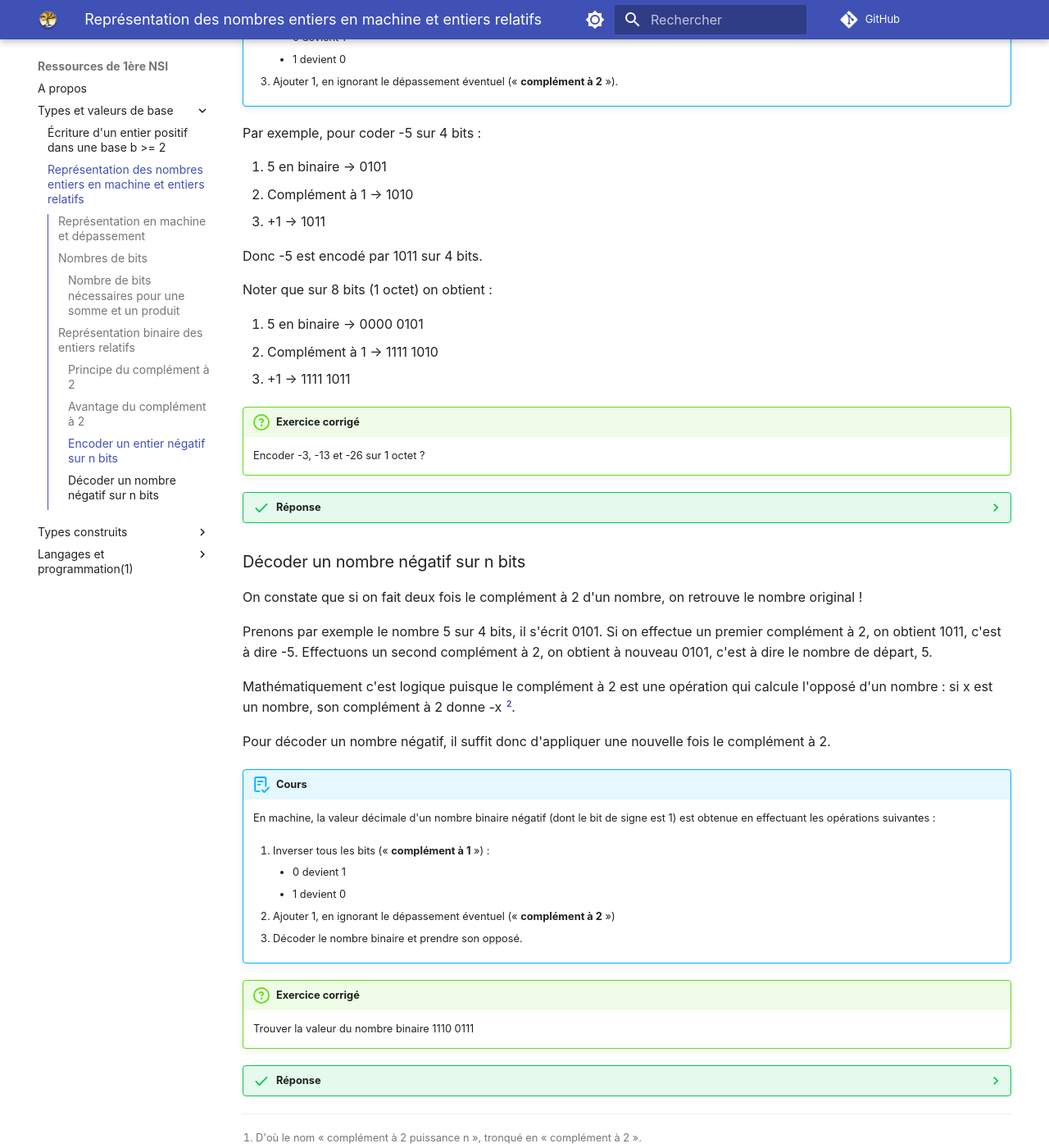
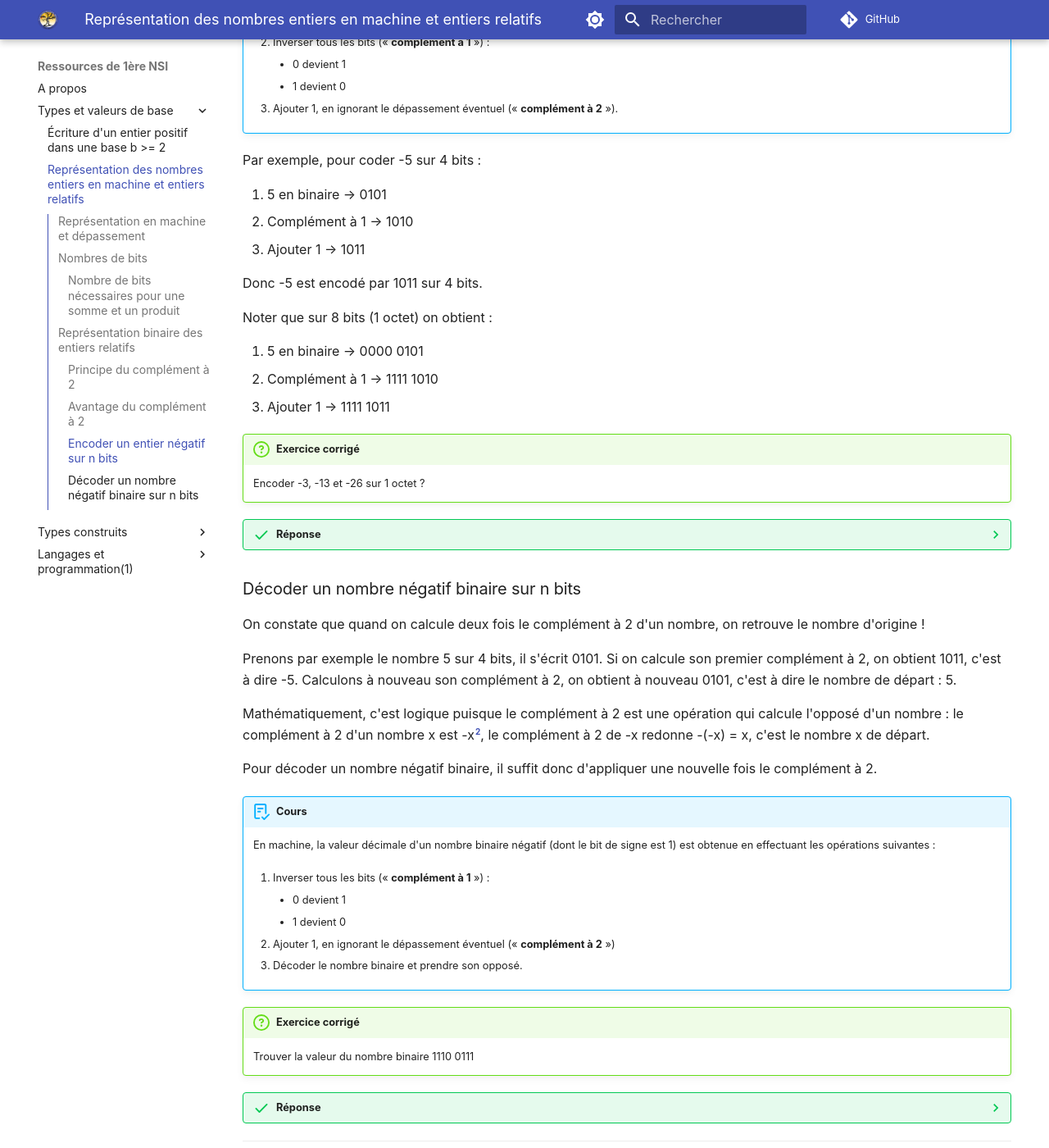
Before and after one commit to eipaca/NSI-1, an MkDocs documentation site: the page built from docs/types-et-valeurs-de-base/2-representation-des-entiers-en-machine-entiers-relatifs.md, in a window 1280 px wide and 1400 px high, scrolled down 5403 px. Shown: the whole window at 82% size. Built offline with MkDocs 1.6.1 and Material for MkDocs 9.7.7, drawn with Linux system fonts in a browser that asks for light colours; emoji names are drawn with the system emoji font; comment, search, counter and statistics services are not loaded; some of the changed text lies outside the part shown.

Commit message:
Add files via upload

```diff
--- a/docs/types-et-valeurs-de-base/2-representation-des-entiers-en-machine-entiers-relatifs.md
+++ b/docs/types-et-valeurs-de-base/2-representation-des-entiers-en-machine-entiers-relatifs.md
@@ -35,6 +35,8 @@ On peut écrire les 2 nombres 0 et 1 avec 1 seul bit, 4 nombres allant de 0 à 3
 !!! abstract "Cours"
 
 	Avec $n$ bits, on peut écrire $2^n$ nombres entiers naturels (**positifs**), allant de $0$ à $2^n-1$.
+
+    PAr exemple, sur 1 octet (8 bits), on peut donc écrire 256 ($=2^8$) nombres positifs, allant de 0 à 255 ($=2^8-1$).
 
 !!! question "Exercice corrigé"
 
@@ -194,9 +196,9 @@ Observons d'abord ce qu'il se passe quand on inverse les bits d'un nombre binair
 - $5_{10}$ s'écrit 0101 en binaire sur 4 bits. Son complément à 1 est donc 1010. Ajoutons ces deux nombres : 0101 + 1010 = 1111, c'est-à-dire $-1_{10}$.
 - $42_{10}$ s'écrit 0010 1010 en binaire  sur 8 bits. Son complément à 1 est donc 1101 0101. Ajoutons ces deux nombres : 0010 1010 + 1101 0101 = 1111 1111, c'est-à-dire $-1_{10}$.
 
-On constate facilement que s'il on ajoute à un nombre binaire son complément à 1, le résultat est toujours un nombre binaire composé uniquement de 1 : $111...111_2$, autrement dit à $-1_{10}$.
+On constate facilement qu'en ajoutant un nombre binaire à son complément à 1, le résultat est toujours un nombre binaire composé uniquement de 1 : $111...111_2$, autrement dit à $-1_{10}$.
 
-Donc, si on ajoute 1 au complément à 1 d'un nombre binaire $x$, on obtient l'opposé de $x$, c'est-à-dire $-x$. C'est le « **complément à 2** » !
+On en déduit, qu'en ajoutant 1 au complément à 1 d'un nombre binaire $x$ on obtient l'opposé de $x$, c'est-à-dire $-x$. C'est le « **complément à 2** » !
 
 - $5_{10}$  s'écrit 0101 en binaire sur 4 bits. Son complément à 1 est 1010,  son complément à 2 est 1011. On peut vérifier que 0101 + 1011 = 0000 sur 4 bits (le 1 au début disparait), 1011 est bien l'opposé de 5, c'est à dire $-5_{10}$
 - $42_{10}$ s'écrit 0010 1010 en binaire  sur 8 bits. Son complément à 1 est 1101 0101, son complément à 2 est 1101 0110. On peut vérifier que 0010 1010 + 1101 0110 = 0000 0000 sur 8 bits (le 1 au début disparait), 1101 0110 est bien l'opposé de 42, c'est à dire $-42_{10}$.
@@ -219,7 +221,7 @@ Par exemple, pour coder -5 sur 4 bits :
 
 1. 5 en binaire → 0101
 2. Complément à 1 → 1010
-3. +1 → 1011
+3. Ajouter 1 → 1011
 
 Donc -5 est encodé par 1011 sur 4 bits.
 
@@ -227,7 +229,7 @@ Noter que sur 8 bits (1 octet) on obtient  :
 
 1. 5 en binaire → 0000 0101
 2. Complément à 1 → 1111 1010
-3. +1 → 1111 1011
+3. Ajouter 1 → 1111 1011
 
 
 !!! question "Exercice corrigé"
@@ -258,17 +260,17 @@ Noter que sur 8 bits (1 octet) on obtient  :
 
 
 
-### Décoder un nombre négatif sur n bits
+### Décoder un nombre négatif binaire sur n bits
 
-On constate que si on fait deux fois le complément à 2 d'un nombre, on retrouve le nombre original !
+On constate que quand on calcule deux fois le complément à 2 d'un nombre, on retrouve le nombre d'origine !
 
-Prenons par exemple le nombre 5 sur 4 bits, il s'écrit 0101. Si on effectue un premier complément à 2, on obtient 1011, c'est à dire -5. Effectuons un second complément à 2, on obtient à nouveau 0101, c'est à dire le nombre de départ, 5.
+Prenons par exemple le nombre 5 sur 4 bits, il s'écrit 0101. Si on calcule son premier complément à 2, on obtient 1011, c'est à dire -5. Calculons à nouveau son complément à 2, on obtient à nouveau 0101, c'est à dire le nombre de départ : 5.
 
-Mathématiquement c'est logique puisque le complément à 2 est une opération qui calcule l'opposé d'un nombre : si x est un nombre, son complément à 2 donne -x [^2.2].
+Mathématiquement, c'est logique puisque le complément à 2 est une opération qui calcule l'opposé d'un nombre : le complément à 2 d'un nombre x est -x[^2.2], le complément à 2 de -x redonne -(-x) = x, c'est le nombre x de départ.
 
 [^2.2]: Il y a une exception avec le nombre le plus négatif représentable (par exemple -8 sur 4 bits : 1000). Si on fait son complément à 2, on obtient... 1000 à nouveau, car il n'y a pas de +8 représentable en complément à 2 sur 4 bits (le maximum est +7).
 
-Pour décoder un nombre négatif, il suffit donc d'appliquer une nouvelle fois le complément à 2.
+Pour décoder un nombre négatif binaire, il suffit donc d'appliquer une nouvelle fois le complément à 2.
 
 
 !!! abstract "Cours"
```
Also changed, not shown: other parts of docs/types-et-valeurs-de-base/2-representation-des-entiers-en-machine-entiers-relatifs.md (+2 -2 lines).
